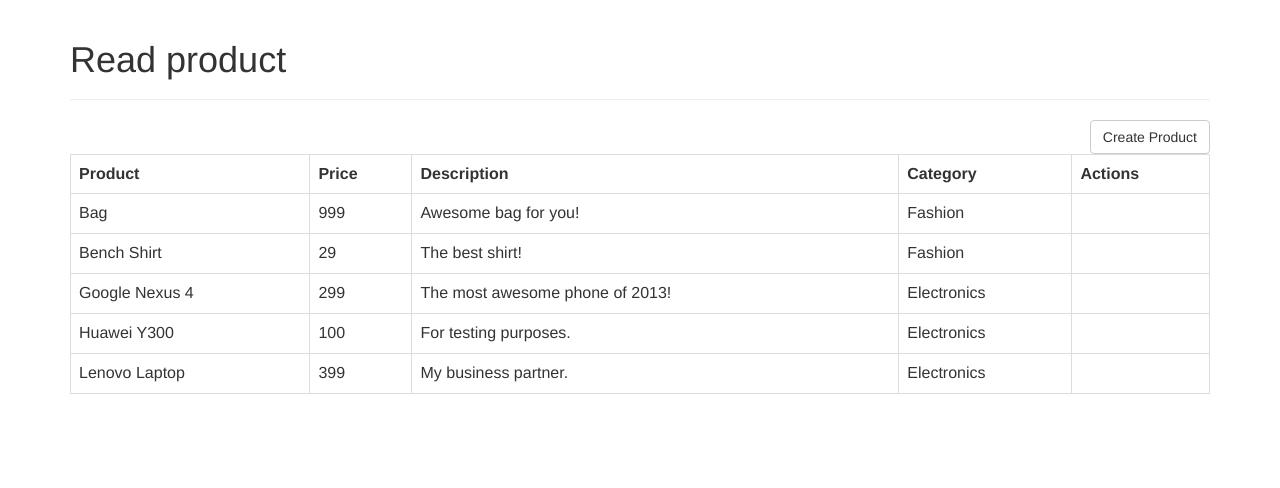
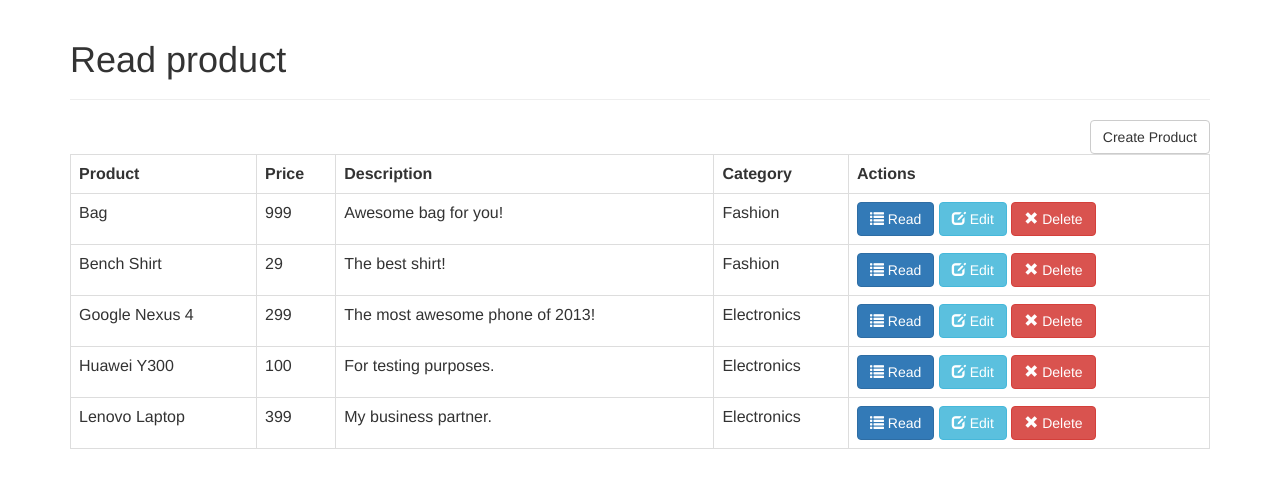
Before and after one commit to ealpha072/OOP-CRUD, a PHP site: page / in a window 1280 px wide. Shown: the top 488 px of the page. Run offline with PHP 8.4, Linux system fonts and the light colour scheme; data comes from the database, SQL or seed files in the repository.

Commit message:
Action buttons to items

```diff
--- a/application/index.php
+++ b/application/index.php
@@ -51,11 +51,24 @@
 
                     echo "<td>";
                         // read one, edit and delete button will be here
+                        echo "<a href='read_one.php?id={$id}' class='btn btn-primary left-margin'>
+                                <span class='glyphicon glyphicon-list'></span> Read
+                            </a>
+
+                            <a href='update_product.php?id={$id}' class='btn btn-info left-margin'>
+                                <span class='glyphicon glyphicon-edit'></span> Edit
+                            </a>
+
+                            <a delete-id='{$id}' class='btn btn-danger delete-object'>
+                                <span class='glyphicon glyphicon-remove'></span> Delete
+                            </a>";
                     echo "</td>";
 
                 echo "</tr>";
             }
         echo "</table>";
+    }else{
+        echo "<div class='alert alert-info'>No products found.</div>";
     }
 
 
--- a/objects/products.php
+++ b/objects/products.php
@@ -44,7 +44,7 @@
 
         public function readAll($limit, $offset)
         {
-            $query = "SELECT name, price, description, category_id FROM ".$this->tablename." ORDER BY
+            $query = "SELECT id, name, price, description, category_id FROM ".$this->tablename." ORDER BY
             name ASC LIMIT {$limit} OFFSET {$offset}";
             $stmt = $this->conn->prepare($query);
             $stmt->execute();
```
